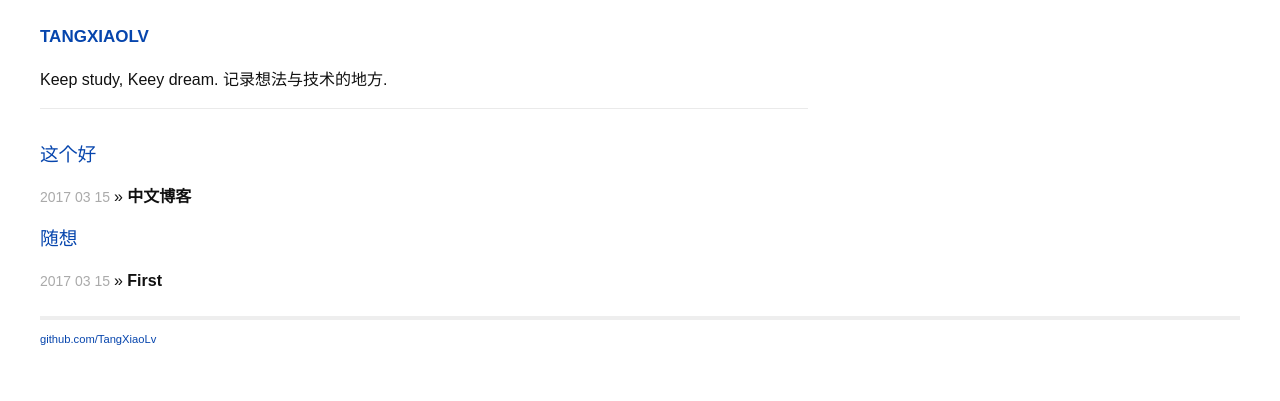
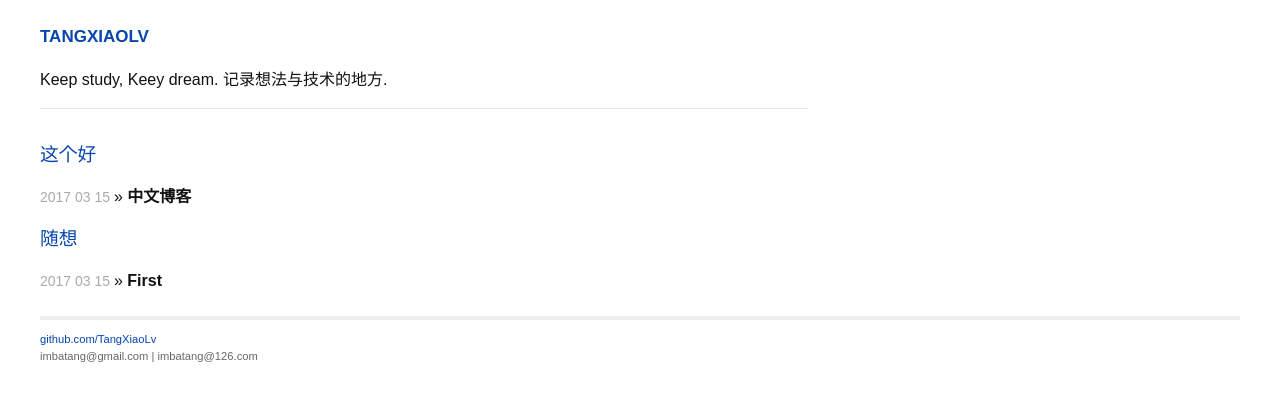
Before and after one commit to TangXiaoLv/Blog, a Jekyll site: the page built from index.html, in a window 1280 px wide. Shown: the top 401 px of the page. Built offline with Jekyll 4.4.1, drawn with Linux system fonts in a browser that asks for light colours; some web fonts are replaced.

Commit message:
Update Configuration

```diff
--- a/_config.yml
+++ b/_config.yml
@@ -2,7 +2,7 @@
 title: TangXiaoLv
 baseurl: /Blog
 url: ''
-email: ''
+email: imbatang@gmail.com | imbatang@126.com
 kramdown:
   input: GFM
 permalink: pretty
```
